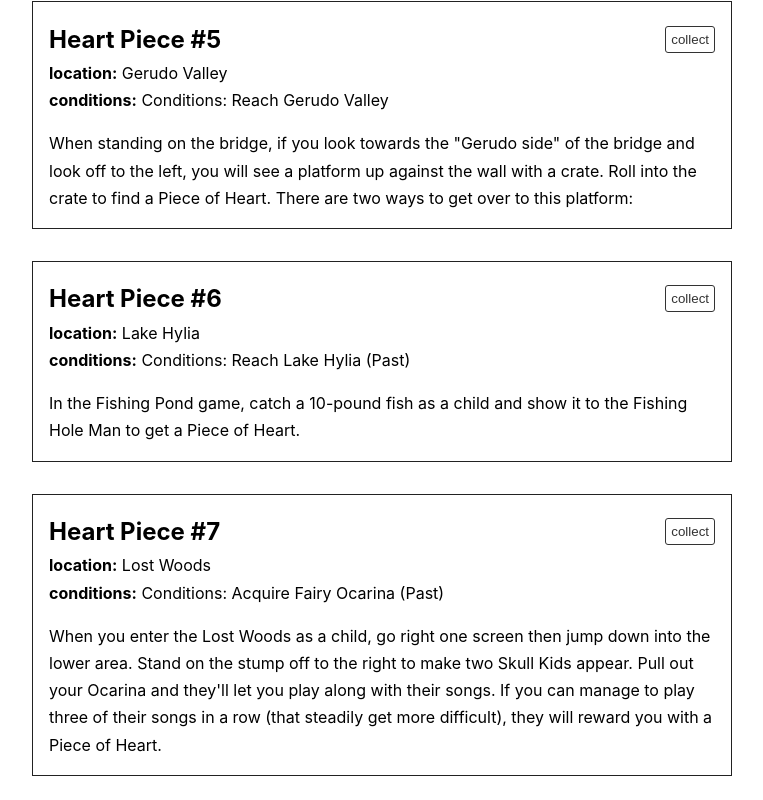
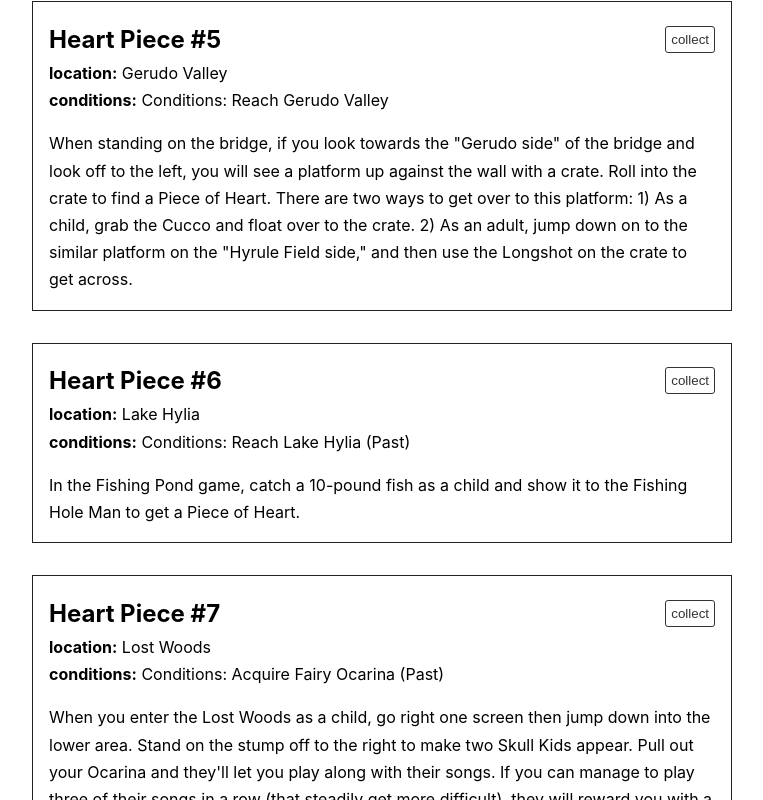
Before and after one commit to chrisdfe/oot-tracker, a React (Create React App) app: page / in a window 1280 px wide. Shown: the part 1700-2500 px from the top of the page, without its empty margins (258-1021 px from the left). Built offline with nearby package versions, Linux system fonts and the light colour scheme.

Commit message:
Fixed data fetching bug that cut off a bunch of the description

```diff
--- a/scripts/data/fetchHeartPieces.js
+++ b/scripts/data/fetchHeartPieces.js
@@ -21,14 +21,16 @@
   const boxes = document.querySelectorAll("li.gallerybox");
 
   const sections = Array.from(boxes).map((box, index) => {
-    const [location, conditions, directions] = box.textContent
+    const [location, conditions, ...directions] = box.textContent
       .split("\n")
       .filter(line => !!line);
 
     const cleanedLocation = location.replace(/^Location: /, "");
     const cleanedConditions = conditions.replace(/^Conditions /, "");
     const [, number] = /^Heart Piece #(\d+) - /.exec(directions);
-    const [, cleanedDirections] = directions.split(/^Heart Piece #[\d]+ - /);
+    const [, cleanedDirections] = directions
+      .join("\n")
+      .split(/^Heart Piece #[\d]+ - /);
     const imageUrl = box.querySelector("img").src;
 
     return {
--- a/src/data/heartPieces.json
+++ b/src/data/heartPieces.json
@@ -31,7 +31,7 @@
         "number": "5",
         "location": "Gerudo Valley",
         "conditions": "Conditions: Reach Gerudo Valley",
-        "directions": "When standing on the bridge, if you look towards the \"Gerudo side\" of the bridge and look off to the left, you will see a platform up against the wall with a crate. Roll into the crate to find a Piece of Heart. There are two ways to get over to this platform:",
+        "directions": "When standing on the bridge, if you look towards the \"Gerudo side\" of the bridge and look off to the left, you will see a platform up against the wall with a crate. Roll into the crate to find a Piece of Heart. There are two ways to get over to this platform:\n1) As a child, grab the Cucco and float over to the crate.\n2) As an adult, jump down on to the similar platform on the \"Hyrule Field side,\" and then use the Longshot on the crate to get across.",
         "imageUrl": "/wiki/images/thumb/d/d3/Oot_heart_17.jpg/400px-Oot_heart_17.jpg"
     },
     {
@@ -73,14 +73,14 @@
         "number": "11",
         "location": "Death Mountain Crater",
         "conditions": "Conditions: Reach Death Mountain Crater",
-        "directions": "The wall that leads up to the large area at the entrance of Death Mountain Crater is climbable and it has an alcove with a Piece of Heart in it. There are two ways you can get it:",
+        "directions": "The wall that leads up to the large area at the entrance of Death Mountain Crater is climbable and it has an alcove with a Piece of Heart in it. There are two ways you can get it:\n1) You can enter Death Mountain Crater as a child and run straight forward. When you hit the ledge, rather than jumping, Link will turn around and start climbing down. Get to the alcove and claim your prize, then quickly leave before you run out of time (the limit is based on the amount of Heart Containers you have, so the more health the better). You can use this method as an adult as well.\n2) The other way is to plant a Magic Bean at the base of the Crater as a child and ride the Magic Bean Plant as an adult. It will eventually take you over to the alcove.",
         "imageUrl": "/wiki/images/thumb/d/dc/Oot_heart_06.jpg/400px-Oot_heart_06.jpg"
     },
     {
         "number": "12",
         "location": "Kakariko Village",
         "conditions": "Conditions: Reach Top of Death Mountain or Hookshot",
-        "directions": "To get this Piece of Heart, you need to get on top of Impa's House (the building to the far southwest of Kakariko Village). You can get there by either catching a ride from the Owl atop Death Mountain as a child, or using the Hookshot as an adult to first get on top of the House of Skulltula, and then on top of Impa's House.",
+        "directions": "To get this Piece of Heart, you need to get on top of Impa's House (the building to the far southwest of Kakariko Village). You can get there by either catching a ride from the Owl atop Death Mountain as a child, or using the Hookshot as an adult to first get on top of the House of Skulltula, and then on top of Impa's House.\nOnce you get up there, jump off to the east side where there is a ledge above the fence. Enter the hole in the wall which takes you into a cage inside the house with a cow...? and a Piece of Heart!",
         "imageUrl": "/wiki/images/f/fa/OoT-Heart-Piece-12.jpg"
     },
     {
@@ -101,21 +101,21 @@
         "number": "15",
         "location": "Zora's River",
         "conditions": "Conditions: Reach Zora's River",
-        "directions": "The heart piece is located on a pillar found right in the center of Zora's River region. There are a few different ways to get to it:",
+        "directions": "The heart piece is located on a pillar found right in the center of Zora's River region. There are a few different ways to get to it:\n1) You can bring the Cucco from the beginning of the area, jump at the nearby platform and let go of the Cucco at the last moment to grab on, pull yourself up and jump to the Piece of Heart.\n2) Use the Boomerang as a child to retrieve it.\n3) Use the Hover Boots as an adult to float over and grab it.",
         "imageUrl": "/wiki/images/1/1e/OoT-Heart-Piece-15.jpg"
     },
     {
         "number": "16",
         "location": "Zora's River",
         "conditions": "Conditions: Reach Zora's River",
-        "directions": "At the end of Zora's River, near the entrance to Zora's Domain, there is a platform in the corner with a Piece of Heart. There are a few ways to get it:",
+        "directions": "At the end of Zora's River, near the entrance to Zora's Domain, there is a platform in the corner with a Piece of Heart. There are a few ways to get it:\n1) Bring the Cucco from the beginning of the area, throw it up on the ledges and quickly grab it before it touches water and flies off. Get to the highest point near the platform, jump to it, let go of the Cucco at the last moment to grab on to the ledge, and snag the prize.\n2) Use the Boomerang as a child to retrieve it.\n3) Use the Hover Boots as an adult to float over and grab it.",
         "imageUrl": "/wiki/images/d/de/OoT-Heart-Piece-16.jpg"
     },
     {
         "number": "17",
         "location": "Zora's Domain",
         "conditions": "Conditions: Reach Zora's Domain (Past)",
-        "directions": "There are five unlit torches in Zora's Domain.",
+        "directions": "There are five unlit torches in Zora's Domain.\n1) As a child, run up to the Throne Room and light a Deku Stick, then run down the stairs and light the torch you find at the corner. This one will stay lit.\n2) Get out a new Deku Stick so you have the most time and start spiraling down the ramp.\n3) Next to the shop is another torch, continue on into the water.\n4) In the northern corner is a torch next to a circle of stones. Light it and then quickly head to the waterfall.\n5) The final two torches are behind the waterfall. Stay close to the edge, run inside and light them to make a large chest appear.",
         "imageUrl": "/wiki/images/d/de/OoT-Heart-Piece-17.jpg"
     },
     {
@@ -143,7 +143,7 @@
         "number": "21",
         "location": "Kakariko Village",
         "conditions": "Conditions: Acquire Hookshot",
-        "directions": "When you are an adult, use the Hookshot to get on top of the roof of Granny's Potion Shop and then talk to the guy up there and he will give you the Piece of Heart. You can reach the roof by standing on the fence right in front of the Windmill. After you acquire the Longshot, you can reach the roof from many other locations.",
+        "directions": "When you are an adult, use the Hookshot to get on top of the roof of Granny's Potion Shop and then talk to the guy up there and he will give you the Piece of Heart. You can reach the roof by standing on the fence right in front of the Windmill. After you acquire the Longshot, you can reach the roof from many other locations.\nThis Heart Piece can be acquired way earlier in the game, when Link first reached Kakariko Village as a child. You can climb on top of the lookout tower, face to the south, target, and side jump to the left. This will cause you to land on top of the fence, which you can then use to climb up to the roof.",
         "imageUrl": "/wiki/images/9/93/OoT-Heart-Piece-21.jpg"
     },
     {
@@ -178,7 +178,7 @@
         "number": "26",
         "location": "Death Mountain Trail",
         "conditions": "Conditions: Plant Magic Bean",
-        "directions": "As a child, plant a Magic Bean in the soft soil at the entrance of Dodongo's Cavern. When you return as an adult, you can ride the Magic Bean Plant to jump on to the ledge just above Dodongo's Cavern where a Piece of Heart awaits.",
+        "directions": "As a child, plant a Magic Bean in the soft soil at the entrance of Dodongo's Cavern. When you return as an adult, you can ride the Magic Bean Plant to jump on to the ledge just above Dodongo's Cavern where a Piece of Heart awaits.\nAnother way to get there is to go to the Bomb Flower that is directly above Dodongo's Cavern. Move the Bomb Flower out of the way, then face away towards the southeast (opposite the cavern), target and backflip. If done right, you will land on the platform and can get the Piece of Heart early.",
         "imageUrl": "/wiki/images/f/f7/OoT-Heart-Piece-26.jpg"
     },
     {
@@ -220,7 +220,7 @@
         "number": "32",
         "location": "Zora's River",
         "conditions": "Conditions: Epona's Song, Sun's Song, Song of Storms (Child)",
-        "directions": "At Zora's River as a child, when you meet the five frogs, play Zelda's Lullaby, Saria's Song, Epona's Song, Sun's Song, and the Song of Time. Each time one of the frogs will grow in size. Once all five frogs are grown, and you also played the Song of Storms to get the other heart piece, you can play a game of Simon says. You will have to quickly press the right button, depending on where the butterfly appears over the frogs head. The pattern is as follows.",
+        "directions": "At Zora's River as a child, when you meet the five frogs, play Zelda's Lullaby, Saria's Song, Epona's Song, Sun's Song, and the Song of Time. Each time one of the frogs will grow in size. Once all five frogs are grown, and you also played the Song of Storms to get the other heart piece, you can play a game of Simon says. You will have to quickly press the right button, depending on where the butterfly appears over the frogs head. The pattern is as follows.\nNintendo 3DS Version – L, X, Y, R, X, Y, R, L, R, L, R, Y, X, L\nNintendo 64 Version – A, C-left, C-right, C-down, C-left, C-right, C-down, A, C-down, A, C-down, C-right, C-left, A",
         "imageUrl": "/wiki/images/1/1f/OoT-Heart-Piece-32.jpg"
     },
     {
```
